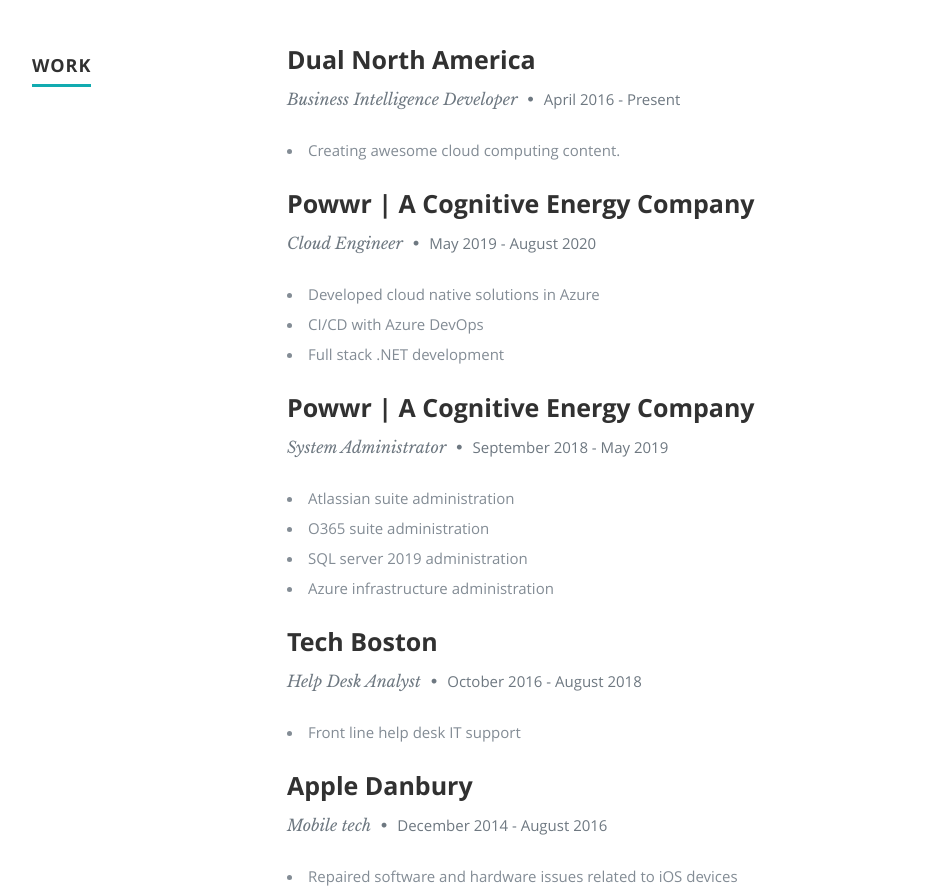
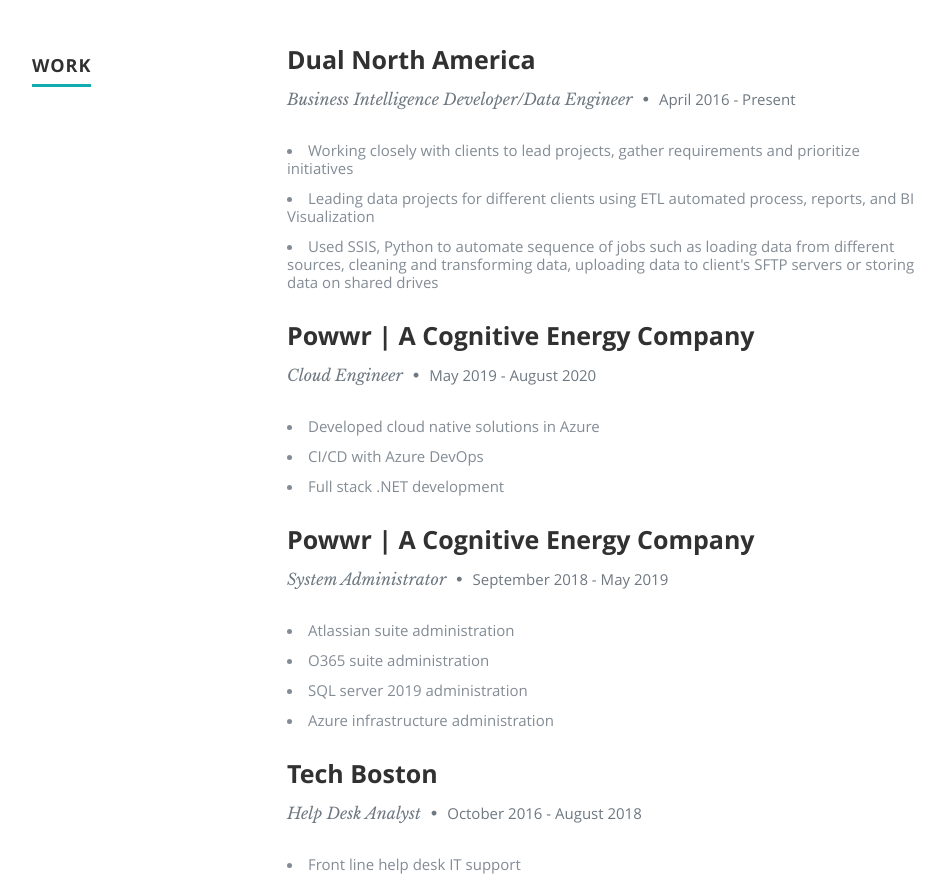
Before and after one commit to Serdia/azure-resume, a plain HTML site: page frontend/index.html in a window 1280 px wide. Shown: the part 1524-2411 px from the top of the page, without its empty margins (118-1063 px from the left). Drawn offline with nearby package versions, Linux system fonts and the light colour scheme; no server answers.

```diff
--- a/frontend/index.html
+++ b/frontend/index.html
@@ -173,10 +173,15 @@
                <div class="twelve columns">
 
                   <h3>Dual North America</h3>
-                  <p class="info">Business Intelligence Developer <span>&bull;</span> <em class="date">April 2016 - Present</em></p>
+                  <p class="info">Business Intelligence Developer/Data Engineer <span>&bull;</span> <em class="date">April 2016 - Present</em></p>
 
                   <p>
-                  <li>Creating awesome cloud computing content.</li>
+                  <li>Working closely with clients to lead projects, gather requirements and prioritize initiatives </li>
+                  <li>Leading data projects for different clients using ETL automated process, reports, and BI Visualization  </li>
+                  <li>Used SSIS, Python to automate sequence of jobs such as loading data from different
+                     sources, cleaning and transforming data, uploading data to client's SFTP servers or storing data on
+                     shared drives
+                       </li>
                   </p>
 
                </div>
```
